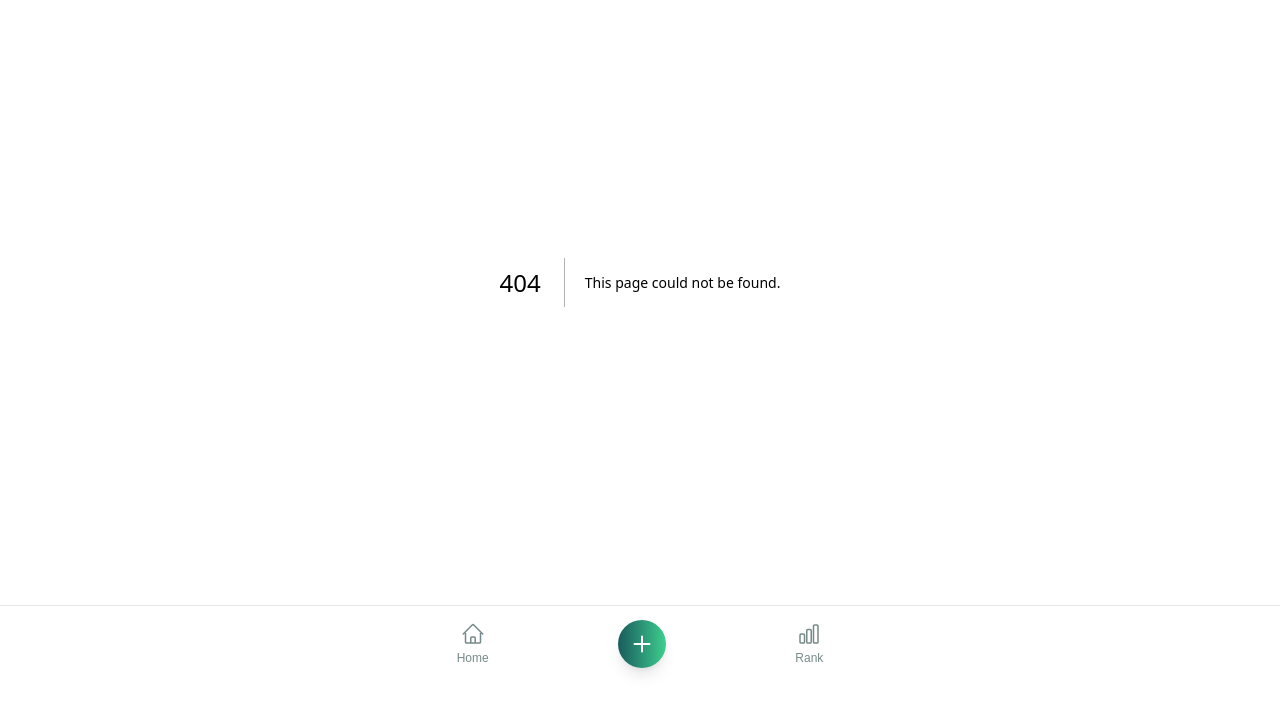
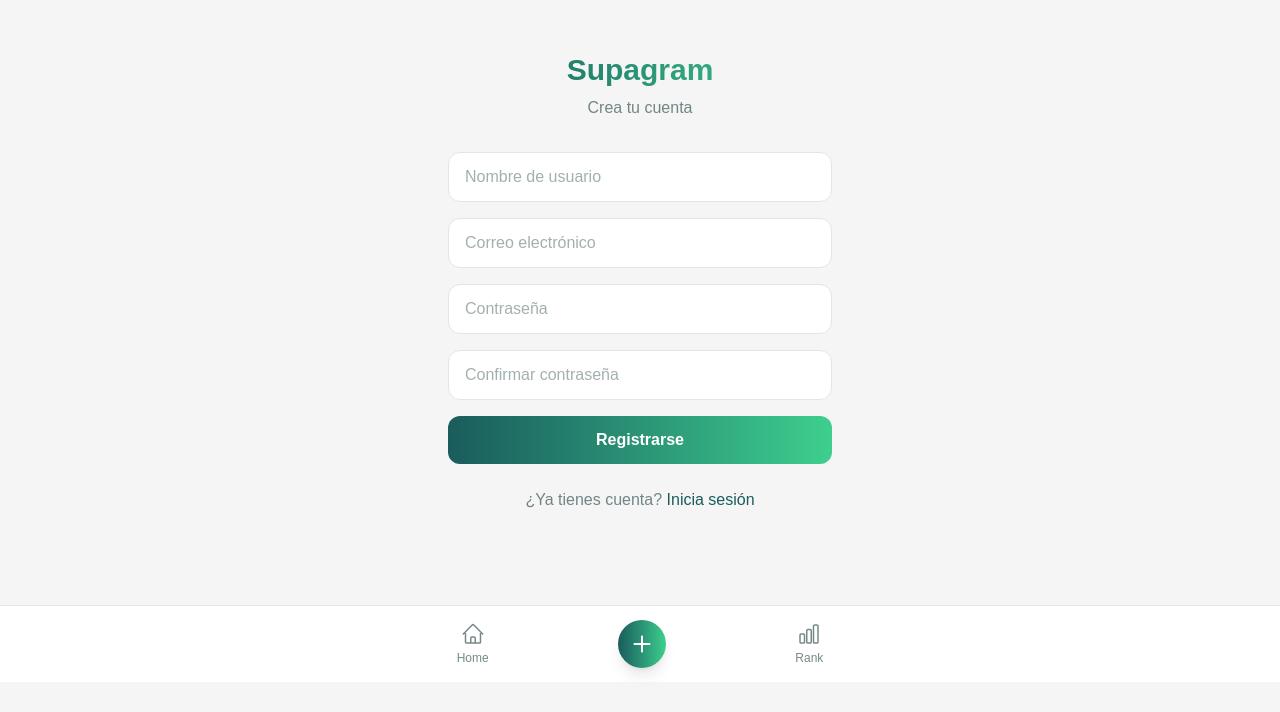
Before and after one commit to jesushernandezmonts/supabase-fundamentos, a Next.js app: page /auth/register in a window 1280 px wide. Before the commit this address had no page. Shown: the part 118-830 px from the top of the page. Built offline with nearby package versions, Linux system fonts and the light colour scheme; no server answers.

Commit message:
feat: add authentication, login, and registration

```diff
--- a/app/auth/registed/page.tsx
+++ b/app/auth/register/page.tsx
@@ -6,10 +6,51 @@ import { supabase } from "../../lib/supabase";
 
 export default function RegisterPage() {
   const [email, setEmail] = useState("");
+  const [username, setUsername] = useState("");
+  const [usernameError, setUsernameError] = useState("");
   const [password, setPassword] = useState("");
   const [confirmPassword, setConfirmPassword] = useState("");
   const [isLoading, setIsLoading] = useState(false);
-  const [message, setMessage] = useState<{ type: "success" | "error"; text: string } | null>(null);
+  const [message, setMessage] = useState<{
+    type: "success" | "error";
+    text: string;
+  } | null>(null);
+
+  const validateUsername = (value: string) => {
+    const regex = /^[a-zA-Z0-9_]+$/;
+    if (!value) {
+      return "El nombre de usuario es requerido";
+    }
+    if (value.length < 3) {
+      return "Mínimo 3 caracteres";
+    }
+    if (value.length > 20) {
+      return "Máximo 20 caracteres";
+    }
+    if (!regex.test(value)) {
+      return "Solo letras, números y guión bajo";
+    }
+    return "";
+  };
+
+  const handleUsernameChange = (e: React.ChangeEvent<HTMLInputElement>) => {
+    const value = e.target.value.toLowerCase();
+    setUsername(value);
+    setUsernameError(validateUsername(value));
+  };
+
+  const checkUsernameAvailable = async (username: string): Promise<boolean> => {
+    const { data, error } = await supabase
+      .from("users")
+      .select("username")
+      .eq("username", username)
+      .single();
+
+    if (error && error.code === "PGRST116") {
+      return true; // No existe, está disponible
+    }
+    return !data;
+  };
 
   const handleSubmit = async (e: React.FormEvent) => {
     e.preventDefault();
@@ -22,19 +63,41 @@ export default function RegisterPage() {
       return;
     }
 
+    const usernameValidation = validateUsername(username);
+    if (usernameValidation) {
+      setMessage({ type: "error", text: usernameValidation });
+      setIsLoading(false);
+      return;
+    }
+
+    const isAvailable = await checkUsernameAvailable(username);
+    if (!isAvailable) {
+      setMessage({ type: "error", text: "Este nombre de usuario ya está en uso" });
+      setIsLoading(false);
+      return;
+    }
+
     try {
       const { error } = await supabase.auth.signUp({
         email,
         password,
+        // Optional
+        options: {
+          data: {
+            username,
+            role: "user",
+          },
+        },
       });
 
       if (error) throw error;
 
       setMessage({
         type: "success",
-        text: "¡Registro exitoso! Revisa tu correo para confirmar tu cuenta."
+        text: "¡Registro exitoso! Revisa tu correo para confirmar tu cuenta.",
       });
       setEmail("");
+      setUsername("");
       setPassword("");
       setConfirmPassword("");
     } catch (error) {
@@ -52,7 +115,7 @@ export default function RegisterPage() {
       <div className="w-full max-w-sm">
         {/* Logo */}
         <div className="text-center mb-8">
-          <h1 className="text-3xl font-bold bg-gradient-to-r from-primary to-accent bg-clip-text text-transparent">
+          <h1 className="text-3xl font-bold bg-linear-to-r from-primary to-accent bg-clip-text text-transparent">
             Supagram
           </h1>
           <p className="text-foreground/60 mt-2">Crea tu cuenta</p>
@@ -60,6 +123,23 @@ export default function RegisterPage() {
 
         {/* Formulario */}
         <form onSubmit={handleSubmit} className="flex flex-col gap-4">
+          <div className="flex flex-col gap-1">
+            <input
+              type="text"
+              value={username}
+              onChange={handleUsernameChange}
+              placeholder="Nombre de usuario"
+              required
+              minLength={3}
+              maxLength={20}
+              className={`w-full px-4 py-3 rounded-xl bg-card-bg border text-foreground placeholder:text-foreground/40 focus:outline-none focus:ring-2 focus:ring-primary/50 ${usernameError ? "border-red-500" : "border-border"
+                }`}
+            />
+            {usernameError && (
+              <span className="text-red-500 text-xs px-1">{usernameError}</span>
+            )}
+          </div>
+
           <input
             type="email"
             value={email}
@@ -92,11 +172,10 @@ export default function RegisterPage() {
           {/* Mensaje de estado */}
           {message && (
             <div
-              className={`px-4 py-3 rounded-xl text-sm ${
-                message.type === "success"
+              className={`px-4 py-3 rounded-xl text-sm ${message.type === "success"
                   ? "bg-green-500/10 text-green-500 border border-green-500/20"
                   : "bg-red-500/10 text-red-500 border border-red-500/20"
-              }`}
+                }`}
             >
               {message.text}
             </div>
@@ -105,7 +184,7 @@ export default function RegisterPage() {
           <button
             type="submit"
             disabled={isLoading}
-            className="w-full py-3 px-4 rounded-xl bg-gradient-to-r from-primary to-accent text-white font-semibold hover:opacity-90 transition-opacity disabled:opacity-50 disabled:cursor-not-allowed"
+            className="w-full py-3 px-4 rounded-xl bg-linear-to-r from-primary to-accent text-white font-semibold hover:opacity-90 transition-opacity disabled:opacity-50 disabled:cursor-not-allowed"
           >
             {isLoading ? "Registrando..." : "Registrarse"}
           </button>
--- a/app/layout.tsx
+++ b/app/layout.tsx
@@ -14,8 +14,8 @@ const geistMono = Geist_Mono({
 });
 
 export const metadata: Metadata = {
-  title: "Suplatzigram",
-  description: "App inspirada en Instagram - Curso de Supabase de Platzi",
+  title: "Supagram",
+  description: "App inspirada en Instagram - Curso de Supagram",
 };
 
 export default function RootLayout({
```
Also changed, not shown: 2 other files (tests, documents, lock files or other folders).
